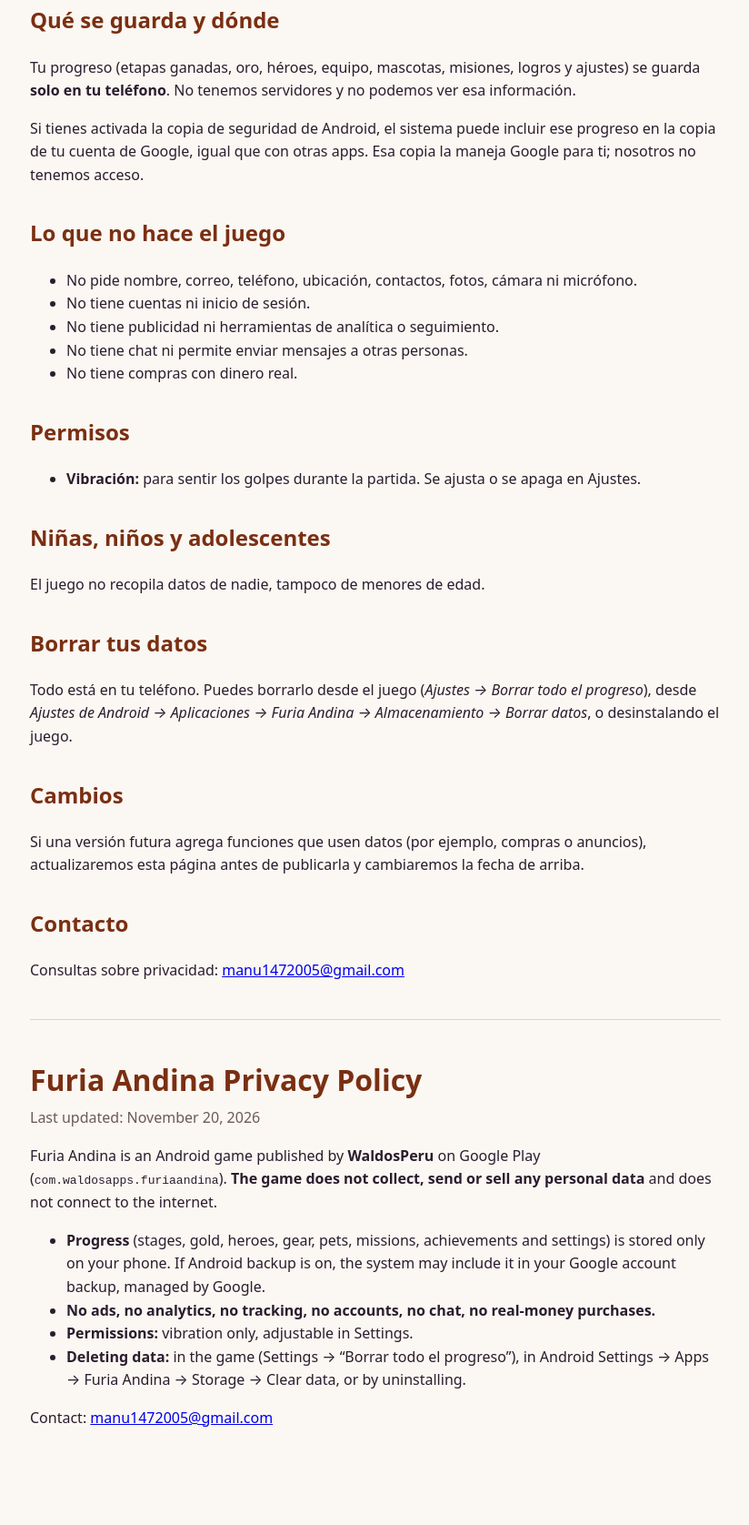
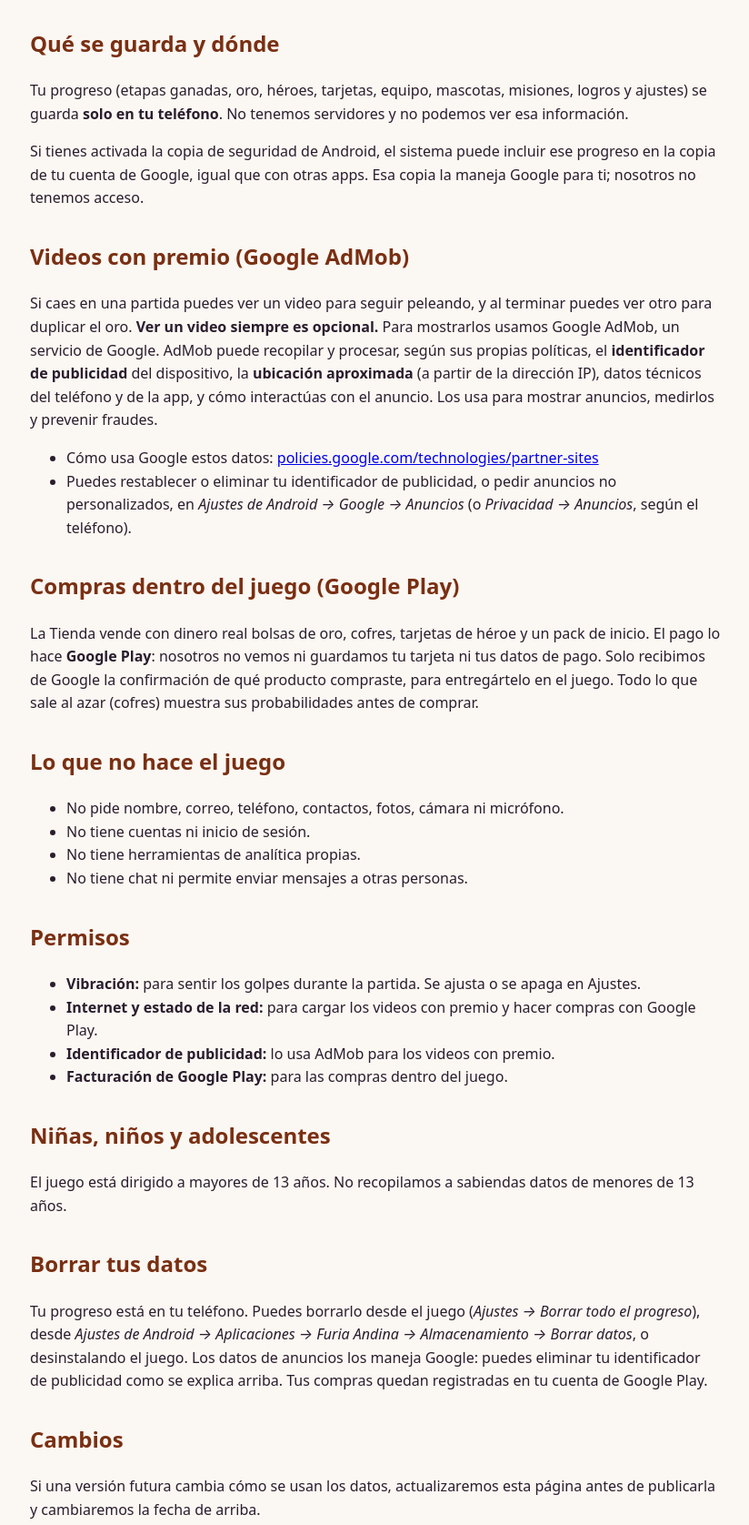
Before and after one commit to emalasquez159/mela, a plain HTML site: page furiaandina/index.html in a window 1280 px wide. Shown: the part 248-1924 px from the top of the page at 91% size, without its empty margins (227-1051 px from the left). Before the commit the page ends 1883 px from the top, so only its background shows below. Drawn offline with Linux system fonts and the light colour scheme.

Commit message:
Furia Andina: política 1.1.0 (AdMob y compras con Google Play)
Co-Authored-By: Claude Opus 5.5 <noreply@anthropic.com>

```diff
--- a/furiaandina/index.html
+++ b/furiaandina/index.html
@@ -15,42 +15,65 @@
 <body>
 
 <h1>Política de privacidad de Furia Andina</h1>
-<p class="fecha">Última actualización: 20 de noviembre de 2026</p>
+<p class="fecha">Última actualización: 21 de noviembre de 2026 (versión 1.1.0)</p>
 
 <p>Furia Andina es un juego para Android publicado por <strong>WaldosPeru</strong> en Google Play
-(<code>com.waldosapps.furiaandina</code>). En resumen: <strong>el juego no recopila, no envía y no vende datos
-personales.</strong> No se conecta a internet.</p>
+(<code>com.waldosapps.furiaandina</code>). En resumen: <strong>nosotros no recopilamos ni vendemos datos
+personales.</strong> Desde la versión 1.1.0 el juego usa internet solo para dos cosas opcionales: los
+<strong>videos con premio</strong> (Google AdMob) y las <strong>compras dentro del juego</strong> (Google Play).</p>
 
 <h2>Qué se guarda y dónde</h2>
-<p>Tu progreso (etapas ganadas, oro, héroes, equipo, mascotas, misiones, logros y ajustes) se guarda
+<p>Tu progreso (etapas ganadas, oro, héroes, tarjetas, equipo, mascotas, misiones, logros y ajustes) se guarda
 <strong>solo en tu teléfono</strong>. No tenemos servidores y no podemos ver esa información.</p>
 <p>Si tienes activada la copia de seguridad de Android, el sistema puede incluir ese progreso en la copia de tu
 cuenta de Google, igual que con otras apps. Esa copia la maneja Google para ti; nosotros no tenemos acceso.</p>
 
+<h2>Videos con premio (Google AdMob)</h2>
+<p>Si caes en una partida puedes ver un video para seguir peleando, y al terminar puedes ver otro para duplicar el
+oro. <strong>Ver un video siempre es opcional.</strong> Para mostrarlos usamos Google AdMob, un servicio de Google.
+AdMob puede recopilar y procesar, según sus propias políticas, el <strong>identificador de publicidad</strong> del
+dispositivo, la <strong>ubicación aproximada</strong> (a partir de la dirección IP), datos técnicos del teléfono y de
+la app, y cómo interactúas con el anuncio. Los usa para mostrar anuncios, medirlos y prevenir fraudes.</p>
+<ul>
+  <li>Cómo usa Google estos datos: <a href="https://policies.google.com/technologies/partner-sites">policies.google.com/technologies/partner-sites</a></li>
+  <li>Puedes restablecer o eliminar tu identificador de publicidad, o pedir anuncios no personalizados, en
+  <em>Ajustes de Android → Google → Anuncios</em> (o <em>Privacidad → Anuncios</em>, según el teléfono).</li>
+</ul>
+
+<h2>Compras dentro del juego (Google Play)</h2>
+<p>La Tienda vende con dinero real bolsas de oro, cofres, tarjetas de héroe y un pack de inicio. El pago lo hace
+<strong>Google Play</strong>: nosotros no vemos ni guardamos tu tarjeta ni tus datos de pago. Solo recibimos de Google
+la confirmación de qué producto compraste, para entregártelo en el juego. Todo lo que sale al azar (cofres) muestra
+sus probabilidades antes de comprar.</p>
+
 <h2>Lo que no hace el juego</h2>
 <ul>
-  <li>No pide nombre, correo, teléfono, ubicación, contactos, fotos, cámara ni micrófono.</li>
+  <li>No pide nombre, correo, teléfono, contactos, fotos, cámara ni micrófono.</li>
   <li>No tiene cuentas ni inicio de sesión.</li>
-  <li>No tiene publicidad ni herramientas de analítica o seguimiento.</li>
+  <li>No tiene herramientas de analítica propias.</li>
   <li>No tiene chat ni permite enviar mensajes a otras personas.</li>
-  <li>No tiene compras con dinero real.</li>
 </ul>
 
 <h2>Permisos</h2>
 <ul>
   <li><strong>Vibración:</strong> para sentir los golpes durante la partida. Se ajusta o se apaga en Ajustes.</li>
+  <li><strong>Internet y estado de la red:</strong> para cargar los videos con premio y hacer compras con Google Play.</li>
+  <li><strong>Identificador de publicidad:</strong> lo usa AdMob para los videos con premio.</li>
+  <li><strong>Facturación de Google Play:</strong> para las compras dentro del juego.</li>
 </ul>
 
 <h2>Niñas, niños y adolescentes</h2>
-<p>El juego no recopila datos de nadie, tampoco de menores de edad.</p>
+<p>El juego está dirigido a mayores de 13 años. No recopilamos a sabiendas datos de menores de 13 años.</p>
 
 <h2 id="borrar">Borrar tus datos</h2>
-<p>Todo está en tu teléfono. Puedes borrarlo desde el juego (<em>Ajustes → Borrar todo el progreso</em>), desde
-<em>Ajustes de Android → Aplicaciones → Furia Andina → Almacenamiento → Borrar datos</em>, o desinstalando el juego.</p>
+<p>Tu progreso está en tu teléfono. Puedes borrarlo desde el juego (<em>Ajustes → Borrar todo el progreso</em>), desde
+<em>Ajustes de Android → Aplicaciones → Furia Andina → Almacenamiento → Borrar datos</em>, o desinstalando el juego.
+Los datos de anuncios los maneja Google: puedes eliminar tu identificador de publicidad como se explica arriba.
+Tus compras quedan registradas en tu cuenta de Google Play.</p>
 
 <h2>Cambios</h2>
-<p>Si una versión futura agrega funciones que usen datos (por ejemplo, compras o anuncios), actualizaremos esta
-página antes de publicarla y cambiaremos la fecha de arriba.</p>
+<p>Si una versión futura cambia cómo se usan los datos, actualizaremos esta página antes de publicarla y cambiaremos
+la fecha de arriba.</p>
 
 <h2>Contacto</h2>
 <p>Consultas sobre privacidad: <a href="mailto:manu1472005@gmail.com">manu1472005@gmail.com</a></p>
@@ -58,15 +81,22 @@ página antes de publicarla y cambiaremos la fecha de arriba.</p>
 <hr>
 
 <h1>Furia Andina Privacy Policy</h1>
-<p class="fecha">Last updated: November 20, 2026</p>
+<p class="fecha">Last updated: November 21, 2026 (version 1.1.0)</p>
 <p>Furia Andina is an Android game published by <strong>WaldosPeru</strong> on Google Play
-(<code>com.waldosapps.furiaandina</code>). <strong>The game does not collect, send or sell any personal data</strong>
-and does not connect to the internet.</p>
+(<code>com.waldosapps.furiaandina</code>). <strong>We do not collect or sell personal data.</strong> Since version
+1.1.0 the game uses the internet only for two optional features: <strong>rewarded videos</strong> (Google AdMob) and
+<strong>in-app purchases</strong> (Google Play).</p>
 <ul>
-  <li><strong>Progress</strong> (stages, gold, heroes, gear, pets, missions, achievements and settings) is stored only on
-  your phone. If Android backup is on, the system may include it in your Google account backup, managed by Google.</li>
-  <li><strong>No ads, no analytics, no tracking, no accounts, no chat, no real-money purchases.</strong></li>
-  <li><strong>Permissions:</strong> vibration only, adjustable in Settings.</li>
+  <li><strong>Progress</strong> (stages, gold, heroes, cards, gear, pets, missions, achievements and settings) is stored
+  only on your phone. If Android backup is on, the system may include it in your Google account backup, managed by Google.</li>
+  <li><strong>Rewarded videos (optional):</strong> served by Google AdMob, which may collect the advertising ID,
+  approximate location (from the IP address), device and app diagnostics and ad interactions, under Google's policies
+  (<a href="https://policies.google.com/technologies/partner-sites">policies.google.com/technologies/partner-sites</a>),
+  for advertising, measurement and fraud prevention. You can reset or delete your advertising ID in Android Settings → Google → Ads.</li>
+  <li><strong>In-app purchases:</strong> paid through Google Play. We never see your payment details; we only receive
+  confirmation of which product you bought. Random rewards show their odds before purchase.</li>
+  <li><strong>No accounts, no own analytics, no chat.</strong> Intended for ages 13 and up.</li>
+  <li><strong>Permissions:</strong> vibration, internet/network state, advertising ID and Google Play Billing.</li>
   <li><strong>Deleting data:</strong> in the game (Settings → “Borrar todo el progreso”), in Android Settings → Apps → Furia Andina →
   Storage → Clear data, or by uninstalling.</li>
 </ul>
```
